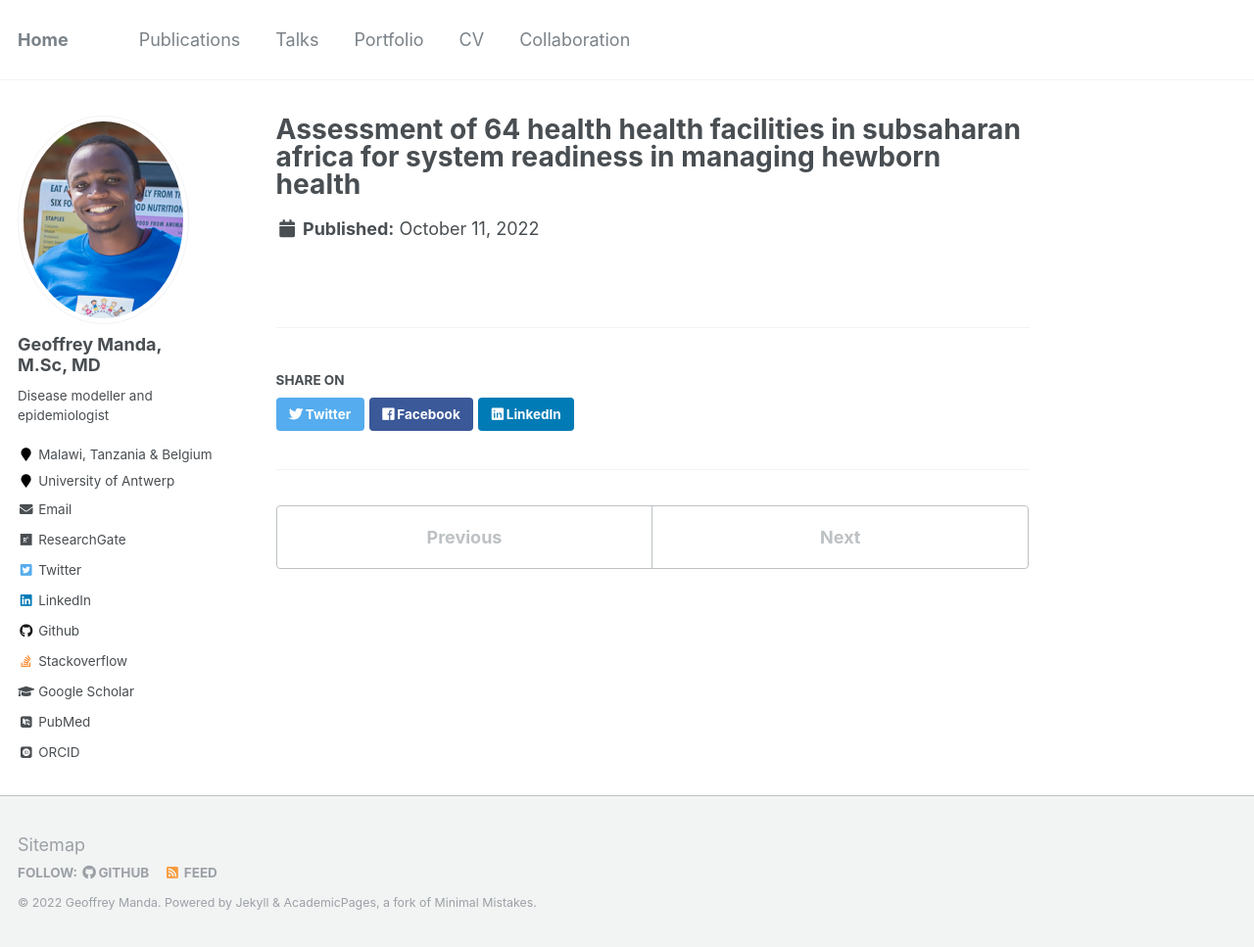
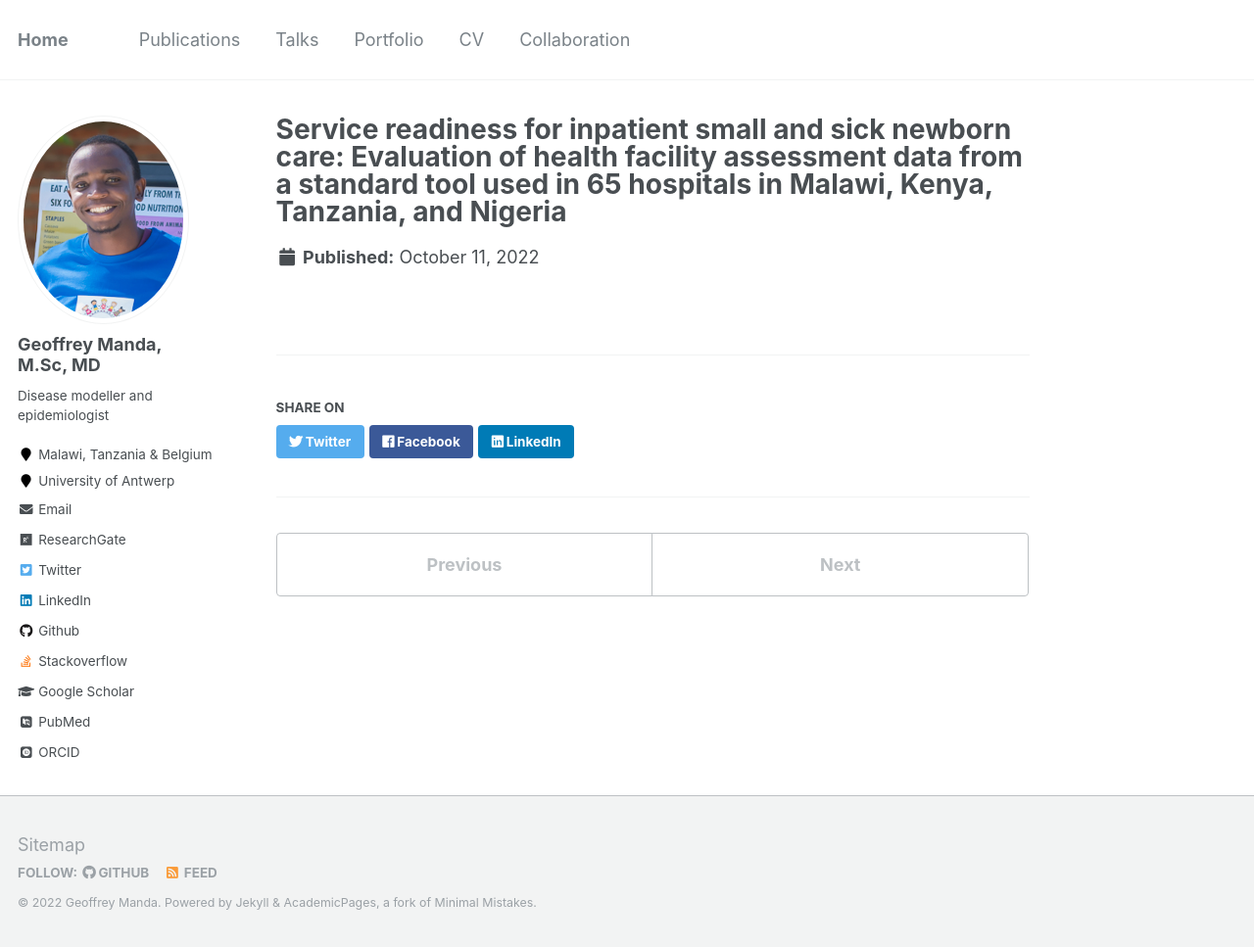
Before and after one commit to GeoffreyManda/GeoffreyManda.github.io, a Jekyll site: the page built from _portfolio/HAW.md, in a window 1280 px wide and 967 px high. Shown: the whole window at 98% size. Built offline with Jekyll 4.4.1, drawn with Linux system fonts in a browser that asks for light colours; some web fonts are replaced.

Commit message:
Update HAW.md

```diff
--- a/_portfolio/HAW.md
+++ b/_portfolio/HAW.md
@@ -1,6 +1,8 @@
 ---
-title: "Assessment of 64 health health facilities in subsaharan africa for system readiness in managing hewborn health"
-excerpt: "After my M.Sc study, I spent 6 months managing data for the [NEST360 project](https://nest360.org/) and developing [the toolkit for small and sick newborns](https://www.newborntoolkit.org/) in collaboration with [UNICEF](https://www.unicef.org). This toolkit brings together knowledge, experiences, resources, and learnings for implementing small and sick newborn care services.
+title: "Service readiness for inpatient small and sick newborn care: Evaluation of health facility assessment data from a standard tool used in 65 hospitals in Malawi, Kenya, Tanzania, and Nigeria
+
+"
+excerpt: "After my M.Sc study, I spent 6 months managing data for the [NEST360 project](https://nest360.org/) focusing on service readiness for inpatient small and sick newborn care in four African countries. In this work I supported management of data data collected through Newborn Essential Solutions and Technologies (NEST360), a programme aimed at reducing newborn mortality by implementing a co-created health systems package with governments. Health Facility Assessment (HFA) and neonatal inpatient data (NID) from 65 NEST360-implementing facilities in Malawi, Kenya, Tanzania, and Nigeria, were also analysed. During this assignment I also supported the development of [the toolkit for small and sick newborns](https://www.newborntoolkit.org/) in collaboration with [UNICEF](https://www.unicef.org). This toolkit brings together knowledge, experiences, resources, and learnings for implementing small and sick newborn care services.
 <br/>
 <img src='/images/newborn_toolkit.png'>"
 
```
